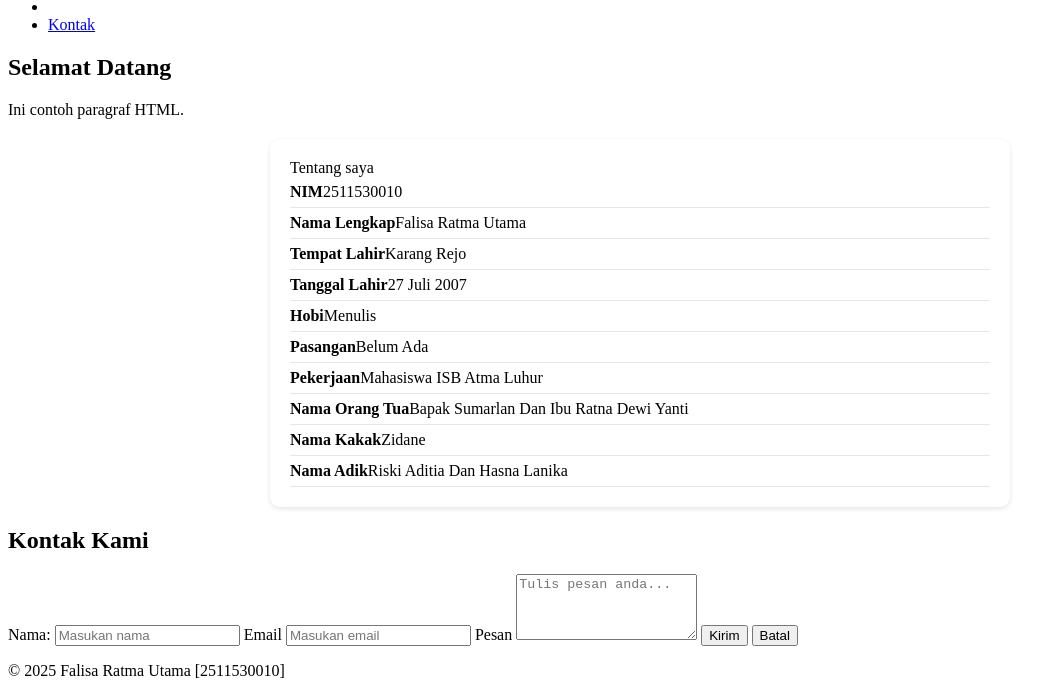
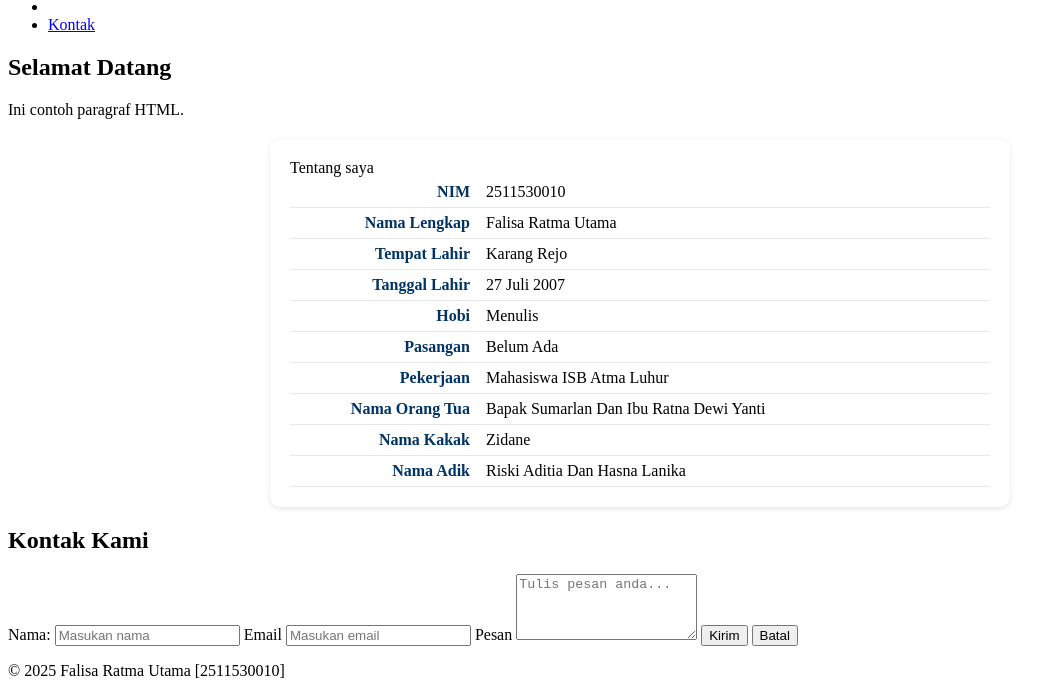
Before and after one commit to Falisa1/git.2511530010-PWD-TIBLY-25261, a plain HTML site: page pertemuan-03/index.html in a window 1280 px wide. Shown: the part 118-814 px from the top of the page, without its empty margins (0-1061 px from the left). Drawn offline with Linux system fonts and the light colour scheme.

Commit message:
membuat styling untuk selector ID #about elemen strong

```diff
--- a/pertemuan-03/index.html
+++ b/pertemuan-03/index.html
@@ -37,6 +37,15 @@
         margin: 0;
         padding: 6px 0;
         border-bottom: 1px solid #e6e6e6;
+      }
+
+      #about strong {
+        min-width: 180px;
+        color: #003366;
+        font-weight: 600;
+        text-align: right;
+        padding-right: 16px;
+        flex-shrink: 0;
       }
     </style>
 </head>
```
Also changed, not shown: 1 other file.
